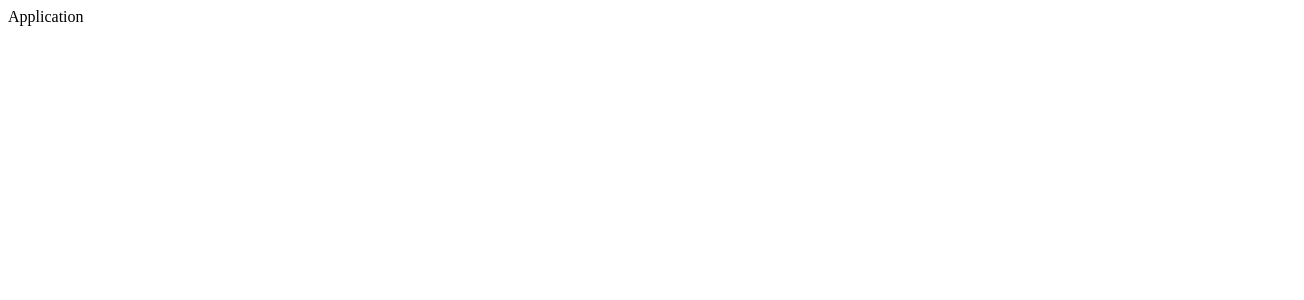
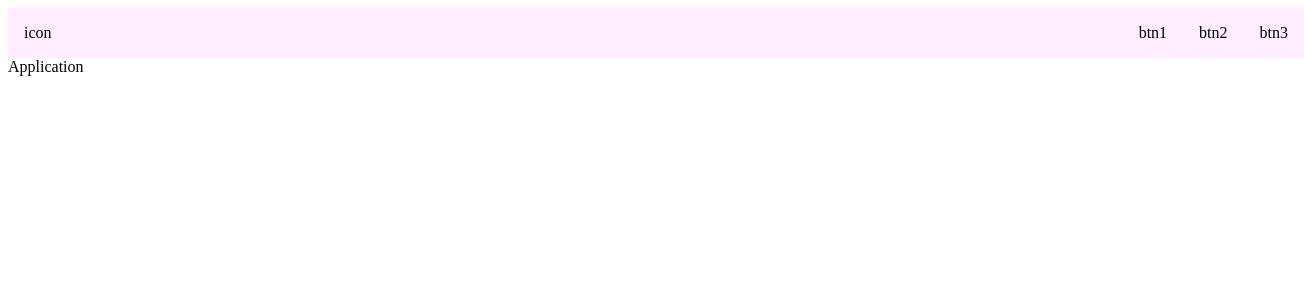
Before and after one commit to lhoogenraad/letterbookd, a Next.js app in the folder client/: page / in a window 1280 px wide. Shown: the top 300 px of the page, 1304 px wide, since content can reach past the window. Built offline with nearby package versions, Linux system fonts and the light colour scheme.

Commit message:
feat: Navbar actually created

```diff
--- a/client/components/nav/navbar.css
+++ b/client/components/nav/navbar.css
@@ -0,0 +1,15 @@
+.navbar-container {
+	width: 100%;
+	display: flex;
+	flex-direction: row;
+	justify-content: space-between;
+	padding: 1rem 1rem;
+	margin-top: 2px;
+	background-color: #ffeeff;
+}
+
+.navbar-btns {
+	display: flex;
+	flex-direction: row;
+	gap: 2rem;
+}
--- a/client/components/nav/navbar.tsx
+++ b/client/components/nav/navbar.tsx
@@ -1,7 +1,19 @@
 "use client"
 
+import "./navbar.css"
+
 export default function Navbar() {
-	<div className="">
+	return (
+		<div className="navbar-container">
+			<div className="icon">
+				icon
+			</div>
 
-	</div>
+			<div className="navbar-btns">
+				<div>btn1</div>
+				<div>btn2</div>
+				<div>btn3</div>
+			</div>
+		</div>
+	);
 };
```
Also changed, not shown: client/app/dashboard/dashboard.style.css (+0 -12 lines).
